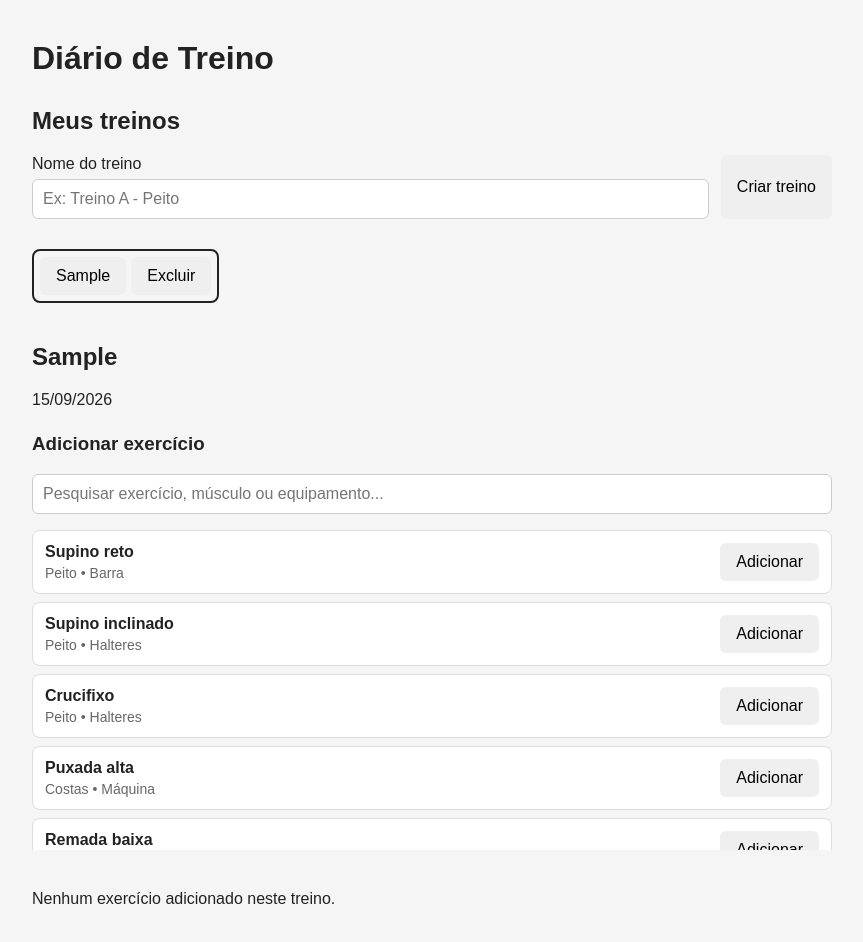
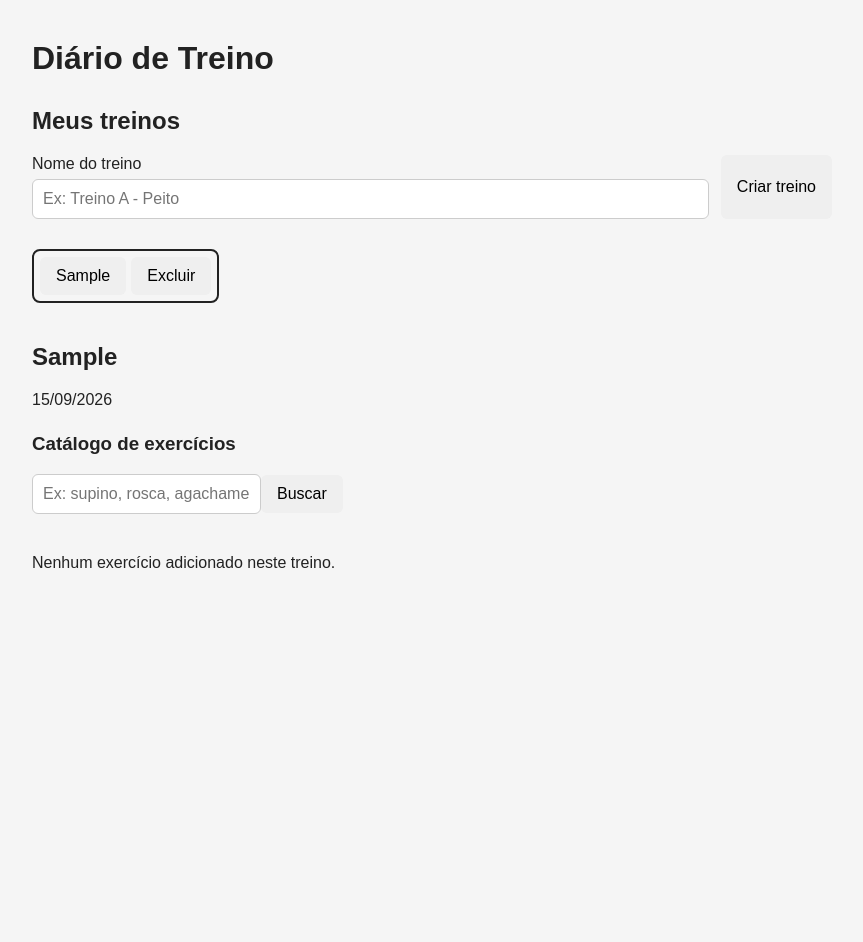
Before and after one commit to NicolasAlmeida890/Ares, a React (Vite) app in the folder diario-de-treino/: page / in a window 1280 px wide. Both pictures are taken after typing "Sample" into the empty fields and a click on the button "Criar treino". Shown: the top 942 px of the page, without its empty margins (208-1071 px from the left). After the commit the page ends 800 px from the top, so only its background shows below. Built offline with nearby package versions, Linux system fonts and the light colour scheme.

Commit message:
feat: integra catalogo com wger e adiciona filtros

```diff
--- a/diario-de-treino/src/App.css
+++ b/diario-de-treino/src/App.css
@@ -173,3 +173,51 @@ button:hover {
   color: #666;
   font-size: 14px;
 }
+
+.filtros-catalogo {
+  display: flex;
+  gap: 16px;
+  margin-bottom: 20px;
+}
+
+.filtros-catalogo label {
+  flex: 1;
+  display: flex;
+  flex-direction: column;
+  gap: 6px;
+}
+
+.filtros-catalogo select {
+  padding: 10px;
+  border: 1px solid #ccc;
+  border-radius: 6px;
+}
+
+.paginacao {
+  display: flex;
+  justify-content: center;
+  align-items: center;
+  gap: 16px;
+  margin-top: 20px;
+}
+
+.paginacao button:disabled {
+  opacity: 0.4;
+  cursor: not-allowed;
+}
+
+@media (max-width: 600px) {
+  .filtros-catalogo {
+    flex-direction: column;
+  }
+
+  .catalogo-item {
+    flex-direction: column;
+    align-items: stretch;
+  }
+
+  .catalogo-imagem {
+    width: 100%;
+    height: 160px;
+  }
+}
--- a/diario-de-treino/src/components/CatalogoExercicios.tsx
+++ b/diario-de-treino/src/components/CatalogoExercicios.tsx
@@ -1,6 +1,6 @@
- import { useState } from 'react'
+import { useMemo, useState } from 'react'
 
-import { exerciciosCatalogo } from '../data/exercicios'
+import { buscarExerciciosWger } from '../services/wger'
 
 import type {
   ExercicioCatalogo,
@@ -12,65 +12,284 @@ type CatalogoExerciciosProps = {
   ) => void
 }
 
+const ITENS_POR_PAGINA = 6
+
 function CatalogoExercicios({
   onSelecionar,
 }: CatalogoExerciciosProps) {
   const [busca, setBusca] = useState('')
 
-  const buscaNormalizada =
-    busca.toLowerCase().trim()
+  const [resultados, setResultados] =
+    useState<ExercicioCatalogo[]>([])
 
-  const exerciciosFiltrados =
-    exerciciosCatalogo.filter((exercicio) => {
+  const [carregando, setCarregando] =
+    useState(false)
+
+  const [erro, setErro] =
+    useState<string | null>(null)
+
+  const [pesquisou, setPesquisou] =
+    useState(false)
+
+  const [filtroMusculo, setFiltroMusculo] =
+    useState('Todos')
+
+  const [filtroEquipamento, setFiltroEquipamento] =
+    useState('Todos')
+
+  const [paginaAtual, setPaginaAtual] =
+    useState(1)
+
+  async function pesquisar(
+    event: React.FormEvent<HTMLFormElement>
+  ) {
+    event.preventDefault()
+
+    if (!busca.trim()) {
+      return
+    }
+
+    try {
+      setCarregando(true)
+      setErro(null)
+      setPesquisou(true)
+
+      const exercicios =
+        await buscarExerciciosWger(busca)
+
+      setResultados(exercicios)
+
+      setFiltroMusculo('Todos')
+      setFiltroEquipamento('Todos')
+      setPaginaAtual(1)
+    } catch (erro) {
+      console.error(erro)
+
+      setErro(
+        'Ocorreu um erro ao buscar os exercícios.'
+      )
+    } finally {
+      setCarregando(false)
+    }
+  }
+
+  const musculos = useMemo(() => {
+    const valores = resultados
+      .map(
+        (exercicio) =>
+          exercicio.grupoMuscular
+      )
+      .filter(Boolean)
+
+    return [
+      'Todos',
+      ...Array.from(
+        new Set(valores)
+      ).sort(),
+    ]
+  }, [resultados])
+
+  const equipamentos = useMemo(() => {
+    const valores = resultados
+      .map(
+        (exercicio) =>
+          exercicio.equipamento
+      )
+      .filter(Boolean)
+
+    return [
+      'Todos',
+      ...Array.from(
+        new Set(valores)
+      ).sort(),
+    ]
+  }, [resultados])
+
+  const resultadosFiltrados =
+    useMemo(() => {
+      return resultados.filter(
+        (exercicio) => {
+          const musculoCorreto =
+            filtroMusculo === 'Todos' ||
+            exercicio.grupoMuscular ===
+              filtroMusculo
+
+          const equipamentoCorreto =
+            filtroEquipamento === 'Todos' ||
+            exercicio.equipamento ===
+              filtroEquipamento
+
           return (
-        exercicio.nome
-          .toLowerCase()
-          .includes(buscaNormalizada) ||
-        exercicio.grupoMuscular
-          .toLowerCase()
-          .includes(buscaNormalizada) ||
-        exercicio.equipamento
-          .toLowerCase()
-          .includes(buscaNormalizada)
+            musculoCorreto &&
+            equipamentoCorreto
           )
-    })
+        }
+      )
+    }, [
+      resultados,
+      filtroMusculo,
+      filtroEquipamento,
+    ])
+
+  const totalPaginas = Math.ceil(
+    resultadosFiltrados.length /
+      ITENS_POR_PAGINA
+  )
+
+  const inicio =
+    (paginaAtual - 1) *
+    ITENS_POR_PAGINA
+
+  const resultadosDaPagina =
+    resultadosFiltrados.slice(
+      inicio,
+      inicio + ITENS_POR_PAGINA
+    )
+
+  function mudarFiltroMusculo(
+    valor: string
+  ) {
+    setFiltroMusculo(valor)
+    setPaginaAtual(1)
+  }
+
+  function mudarFiltroEquipamento(
+    valor: string
+  ) {
+    setFiltroEquipamento(valor)
+    setPaginaAtual(1)
+  }
 
   return (
     <section className="catalogo">
-      <h3>Adicionar exercício</h3>
+      <h3>Catálogo de exercícios</h3>
 
+      <form
+        onSubmit={pesquisar}
+        className="busca-exercicio"
+      >
         <input
           type="text"
-        placeholder="Pesquisar exercício, músculo ou equipamento..."
+          placeholder="Ex: supino, rosca, agachamento..."
           value={busca}
           onChange={(event) =>
-          setBusca(event.target.value)
+            setBusca(
+              event.target.value
+            )
           }
         />
 
+        <button
+          type="submit"
+          disabled={carregando}
+        >
+          {carregando
+            ? 'Buscando...'
+            : 'Buscar'}
+        </button>
+      </form>
+
+      {erro && (
+        <p className="mensagem-erro">
+          {erro}
+        </p>
+      )}
+
+      {resultados.length > 0 && (
+        <div className="filtros-catalogo">
+          <label>
+            Músculo
+
+            <select
+              value={filtroMusculo}
+              onChange={(event) =>
+                mudarFiltroMusculo(
+                  event.target.value
+                )
+              }
+            >
+              {musculos.map(
+                (musculo) => (
+                  <option
+                    key={musculo}
+                    value={musculo}
+                  >
+                    {musculo}
+                  </option>
+                )
+              )}
+            </select>
+          </label>
+
+          <label>
+            Equipamento
+
+            <select
+              value={
+                filtroEquipamento
+              }
+              onChange={(event) =>
+                mudarFiltroEquipamento(
+                  event.target.value
+                )
+              }
+            >
+              {equipamentos.map(
+                (equipamento) => (
+                  <option
+                    key={equipamento}
+                    value={equipamento}
+                  >
+                    {equipamento}
+                  </option>
+                )
+              )}
+            </select>
+          </label>
+        </div>
+      )}
+
       <div className="catalogo-grid">
-        {exerciciosFiltrados.map(
+        {resultadosDaPagina.map(
           (exercicio) => (
             <div
               key={exercicio.id}
               className="catalogo-item"
             >
-              <div>
+              {exercicio.imagem && (
+                <img
+                  src={
+                    exercicio.imagem
+                  }
+                  alt={exercicio.nome}
+                  className="catalogo-imagem"
+                />
+              )}
+
+              <div className="catalogo-info">
                 <strong>
                   {exercicio.nome}
                 </strong>
 
                 <p>
-                  {exercicio.grupoMuscular}
-                  {' • '}
-                  {exercicio.equipamento}
+                  {
+                    exercicio.grupoMuscular
+                  }
                 </p>
+
+                <small>
+                  {
+                    exercicio.equipamento
+                  }
+                </small>
               </div>
 
               <button
                 type="button"
                 onClick={() =>
-                  onSelecionar(exercicio)
+                  onSelecionar(
+                    exercicio
+                  )
                 }
               >
                 Adicionar
@@ -78,11 +297,57 @@ function CatalogoExercicios({
             </div>
           )
         )}
+      </div>
 
-        {exerciciosFiltrados.length === 0 && (
-          <p>Nenhum exercício encontrado.</p>
+      {pesquisou &&
+        !carregando &&
+        resultadosFiltrados.length ===
+          0 &&
+        !erro && (
+          <p>
+            Nenhum exercício encontrado.
+          </p>
         )}
+
+      {totalPaginas > 1 && (
+        <div className="paginacao">
+          <button
+            type="button"
+            disabled={
+              paginaAtual === 1
+            }
+            onClick={() =>
+              setPaginaAtual(
+                (pagina) =>
+                  pagina - 1
+              )
+            }
+          >
+            Anterior
+          </button>
+
+          <span>
+            Página {paginaAtual} de{' '}
+            {totalPaginas}
+          </span>
+
+          <button
+            type="button"
+            disabled={
+              paginaAtual ===
+              totalPaginas
+            }
+            onClick={() =>
+              setPaginaAtual(
+                (pagina) =>
+                  pagina + 1
+              )
+            }
+          >
+            Próxima
+          </button>
         </div>
+      )}
     </section>
   )
 }
--- a/diario-de-treino/src/types/treino.ts
+++ b/diario-de-treino/src/types/treino.ts
@@ -9,6 +9,7 @@ export type ExercicioCatalogo = {
   nome: string
   grupoMuscular: string
   equipamento: string
+  imagem?: string
 }
 
 export type Exercicio = {
@@ -17,6 +18,7 @@ export type Exercicio = {
   nome: string
   grupoMuscular?: string
   equipamento?: string
+  imagem?: string
   series: Serie[]
 }
 
```
Lines whose indentation alone changed are shown as unchanged.
